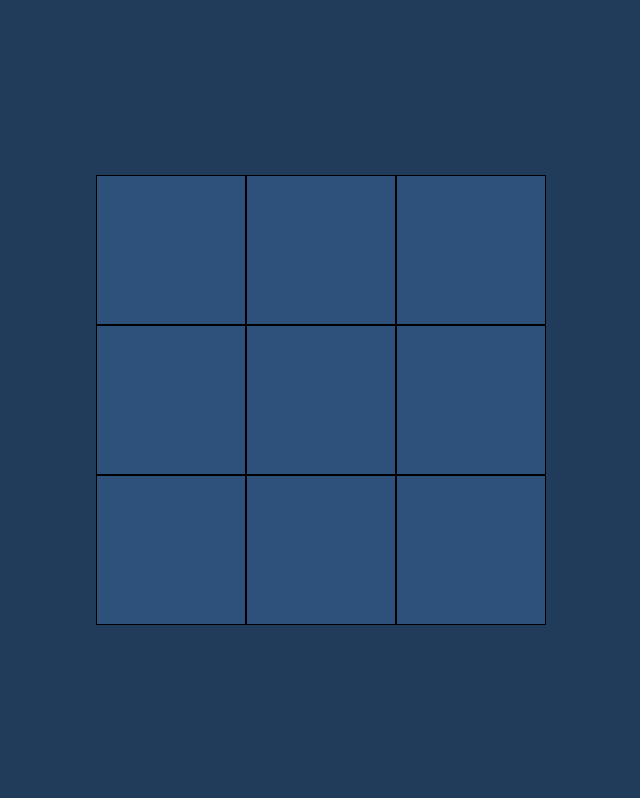
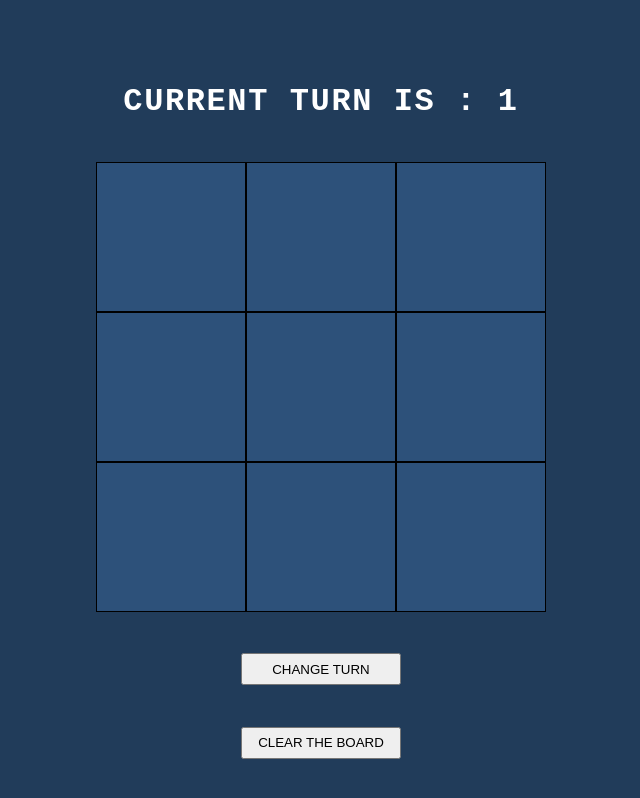
Before and after one commit to AmineRhazzar/tic-tac-toe-with-bets, a React app: page / in a window 1280 px wide. Shown: the whole page, without its empty margins (319-959 px from the left). Built offline with nearby package versions, Linux system fonts and the light colour scheme.

Commit message:
a completely functional tic-tac-toe game! YAY!

```diff
--- a/package.json
+++ b/package.json
@@ -34,5 +34,8 @@
       "last 1 firefox version",
       "last 1 safari version"
     ]
+  },
+  "devDependencies": {
+    "@babel/plugin-proposal-object-rest-spread": "^7.13.8"
   }
 }
--- a/src/Game.js
+++ b/src/Game.js
@@ -1,12 +1,14 @@
 import React from 'react';
 import Board from './board'
 import PlayerSection from './playerSection'
+import isGameWon from './isGameWon'
 
 import './index.css';
 
 class Game extends React.Component {
     state = {
-        board : [
+        turn: 1,
+        board: [
             0, 0, 0,
             0, 0, 0,
             0, 0, 0
@@ -14,26 +16,49 @@ class Game extends React.Component {
     }
     updateBoardShape = (i) => {
         const newBoard = this.state.board.concat([]);
-        newBoard[i] = i+1;
-        this.setState({board:newBoard});
+        if (this.state.turn === 1) {
+            newBoard[i] = i + 1;
+        } else {
+            newBoard[i] = String.fromCharCode(97 + i);
+        }
+        this.setState({ board: newBoard });
     }
 
-    componentDidMount() {
-        console.log(this.state.board);
+    changeTurn = () => {
+        const newTurn = (this.state.turn === 1) ? 2 : 1;
+        this.setState(Object.assign({}, this.state, { turn: newTurn }))
+    }
+
+    clearBoard = () => {
+        this.setState(Object.assign({}, this.state, {
+            board: [
+                0, 0, 0,
+                0, 0, 0,
+                0, 0, 0
+            ]
+        }))
     }
 
     componentDidUpdate() {
-        console.log(this.state.board);
+        const newBoard = this.state.board;
+        if (isGameWon(newBoard)) {
+            console.log("PLAYER " + this.state.turn + " HAS WON !!");
+        }
     }
 
-    render(){
-        return(
+    render() {
+        var message = isGameWon(this.state.board) ? <p><strong>THE PLAYER #{this.state.turn} HAS WON!</strong></p> : <p><strong>CURRENT TURN IS : {this.state.turn}</strong></p>
+
+        return (
             <div className="game">
                 <PlayerSection />
+                    {message}
                 <Board
-                boardShape={this.state.board}
-                updateBoardShape={this.updateBoardShape}
+                    boardShape={this.state.board}
+                    updateBoardShape={this.updateBoardShape}
                 />
+                <button onClick={this.changeTurn}>CHANGE TURN</button>
+                <button onClick={this.clearBoard}>CLEAR THE BOARD</button>
             </div>
         );
     }
--- a/src/index.css
+++ b/src/index.css
@@ -9,12 +9,13 @@
     width: 100vw;
     background-color: #213C5A;
     display: flex;
-    justify-content: center;
+    flex-direction: column;
+    justify-content: space-evenly;
+    align-items: center;
 }
 
 .board{
     background-color: #2d517a;
-    margin: auto;
     width: 450px;
     height: 450px;
     display: grid;
@@ -33,3 +34,15 @@
     justify-content: center;
     align-items: center;
 }
+
+p{
+    font-family: 'Courier New', Courier, monospace;
+    font-size: 2rem;
+    letter-spacing: .1rem;
+    color: white;
+}
+
+button{
+    width: 10rem;
+    height: 2rem;
+}
--- /dev/null
+++ b/src/isGameWon.js
@@ -0,0 +1,18 @@
+const areOfSameTypeNotZero = (x, y, z) => {
+    const firstType = typeof (x);
+    if (x === 0 || y === 0 || z === 0) {
+        return 0;
+    }
+    if (typeof (y) !== firstType || typeof (z) !== firstType) {
+        return 0;
+    }
+    return 1;
+}
+
+const isGameWon = ([a, b, c, d, e, f, g, h, i]) => {
+    return areOfSameTypeNotZero(a, b, c) || areOfSameTypeNotZero(d, e, f) || areOfSameTypeNotZero(g, h, i)
+        || areOfSameTypeNotZero(a, d, g) || areOfSameTypeNotZero(b, e, h) || areOfSameTypeNotZero(c, f, i)
+        || areOfSameTypeNotZero(a, e, i) || areOfSameTypeNotZero(c, e, g);
+}
+
+export default isGameWon;
```
Also changed, not shown: src/board.js (+8 -1 lines), .babelrc (added), 1 other file.
